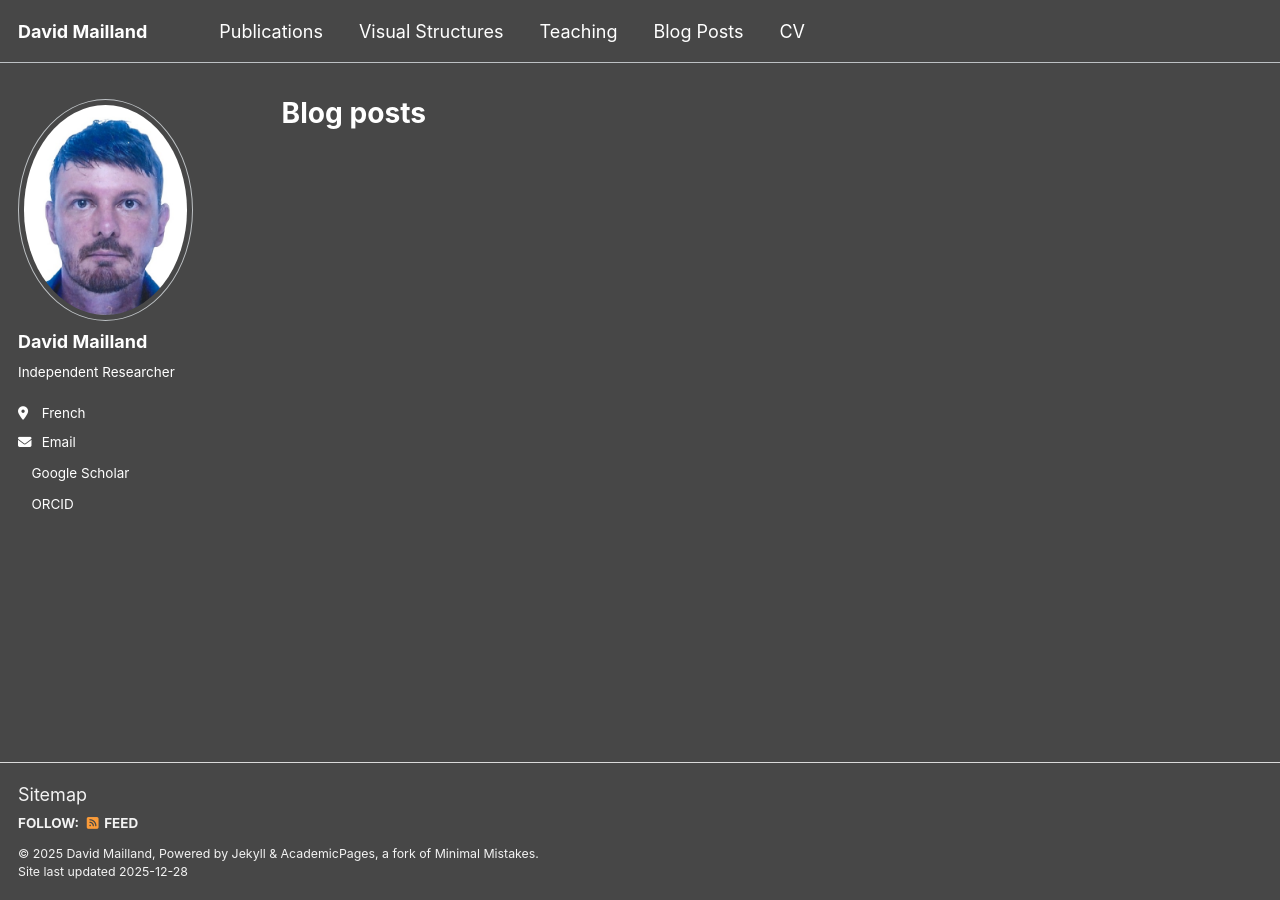
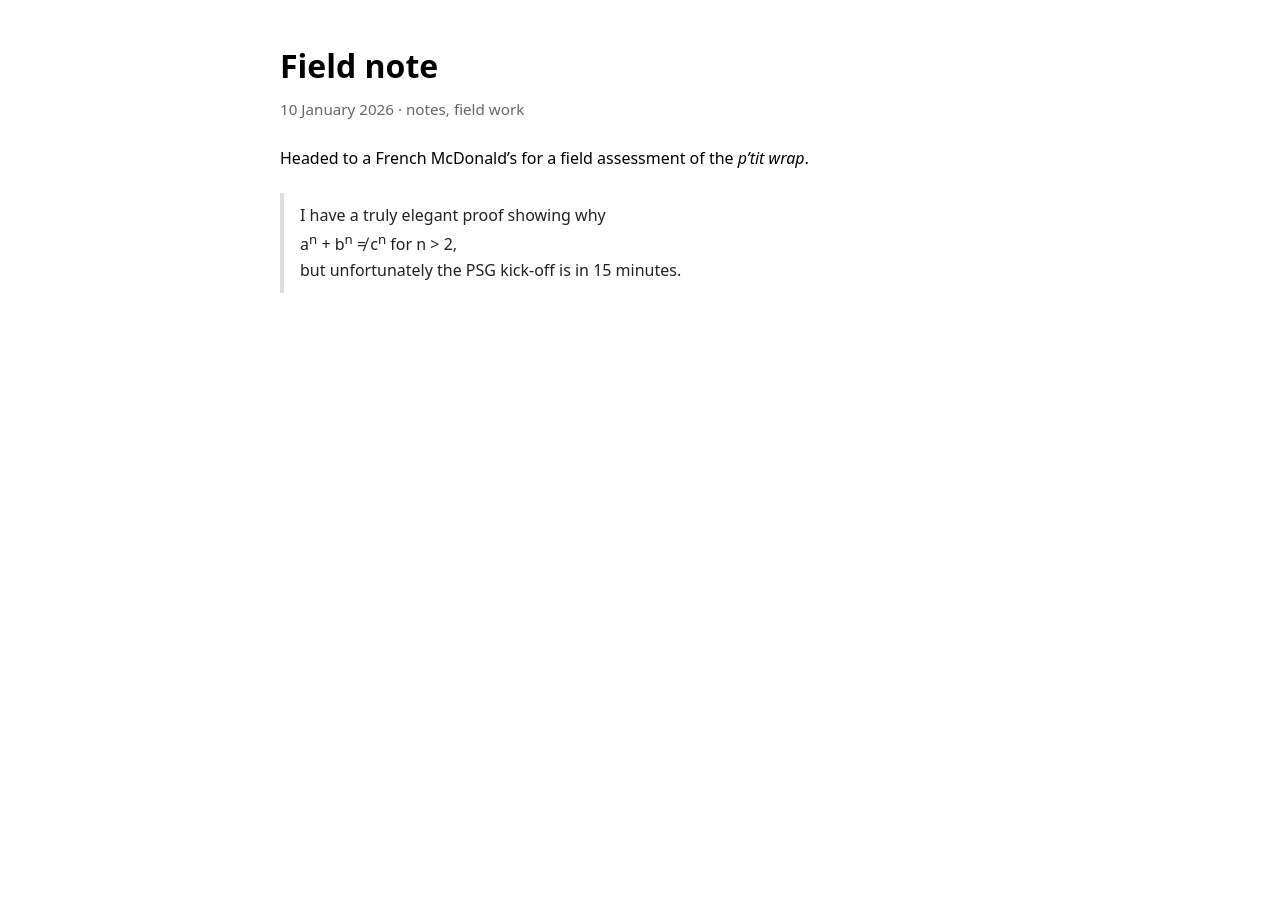
Before and after one commit to davidmailland/davidmailland.github.io, a Jekyll site: the page _pages/blog.html, which Jekyll copies as it is, in a window 1280 px wide. Built offline with Jekyll 4.4.1, drawn with Linux system fonts in a browser that asks for light colours; some web fonts are replaced; a script bundle is joined from its source files by our own code; library files that are not in the unit come from our copies; a style sheet for code colours, icons or effects is not loaded.

Commit message:
Update blog.html

```diff
--- a/_pages/blog.html
+++ b/_pages/blog.html
@@ -1,19 +1,30 @@
----
-layout: archive
-permalink: /blog/
-title: "Blog posts"
-author_profile: true
-redirect_from:
-  - /wordpress/blog-posts/
----
+<!doctype html>
+<html lang="en-GB">
+<head>
+  <meta charset="utf-8" />
+  <meta name="viewport" content="width=device-width,initial-scale=1" />
+  <title>Field note</title>
+  <meta name="description" content="Field note: p’tit wrap + a tiny Fermat joke." />
+  <style>
+    body { max-width: 720px; margin: 40px auto; padding: 0 16px; font: 16px/1.6 system-ui, -apple-system, Segoe UI, Roboto, Arial, sans-serif; }
+    header { margin-bottom: 24px; }
+    h1 { font-size: 2rem; margin: 0 0 6px; }
+    .meta { color: #666; font-size: 0.95rem; }
+    blockquote { margin: 22px 0; padding: 10px 16px; border-left: 4px solid #ddd; color: #222; }
+    em { font-style: italic; }
+  </style>
+</head>
+<body>
+  <header>
+    <h1>Field note</h1>
+    <div class="meta">10 January 2026 · notes, field work</div>
+  </header>
 
-{% include base_path %}
-{% capture written_year %}'None'{% endcapture %}
-{% for post in site.posts %}
-  {% capture year %}{{ post.date | date: '%Y' }}{% endcapture %}
-  {% if year != written_year %}
-    <h2 id="{{ year | slugify }}" class="archive__subtitle">{{ year }}</h2>
-    {% capture written_year %}{{ year }}{% endcapture %}
-  {% endif %}
-  {% include archive-single.html %}
-{% endfor %}
+  <p>Headed to a French McDonald’s for a field assessment of the <em>p’tit wrap</em>.</p>
+
+  <blockquote>
+    I have a truly elegant proof showing why<br />
+    a<sup>n</sup> + b<sup>n</sup> ≠ c<sup>n</sup> for n &gt; 2,<br />
+    but unfortunately the PSG kick-off is in 15 minutes.
+  </blockquote>
+</body>
```
